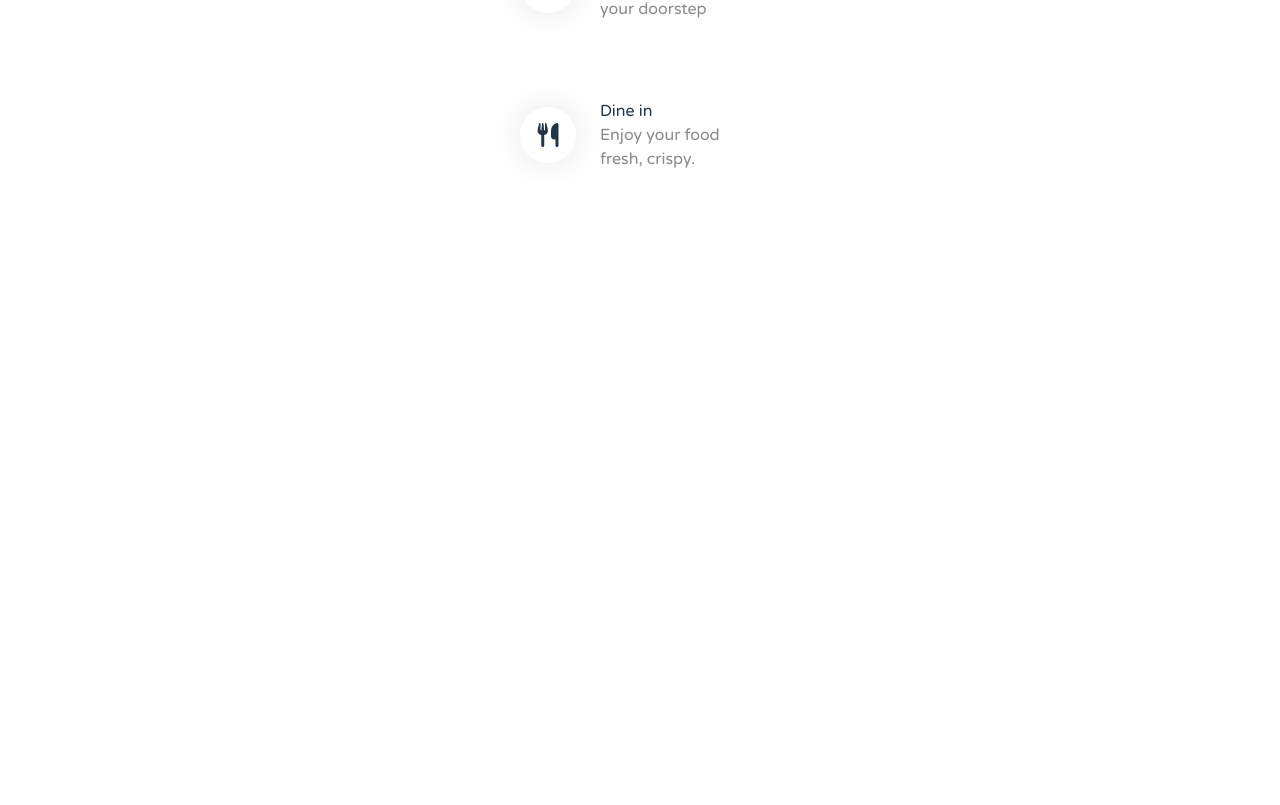
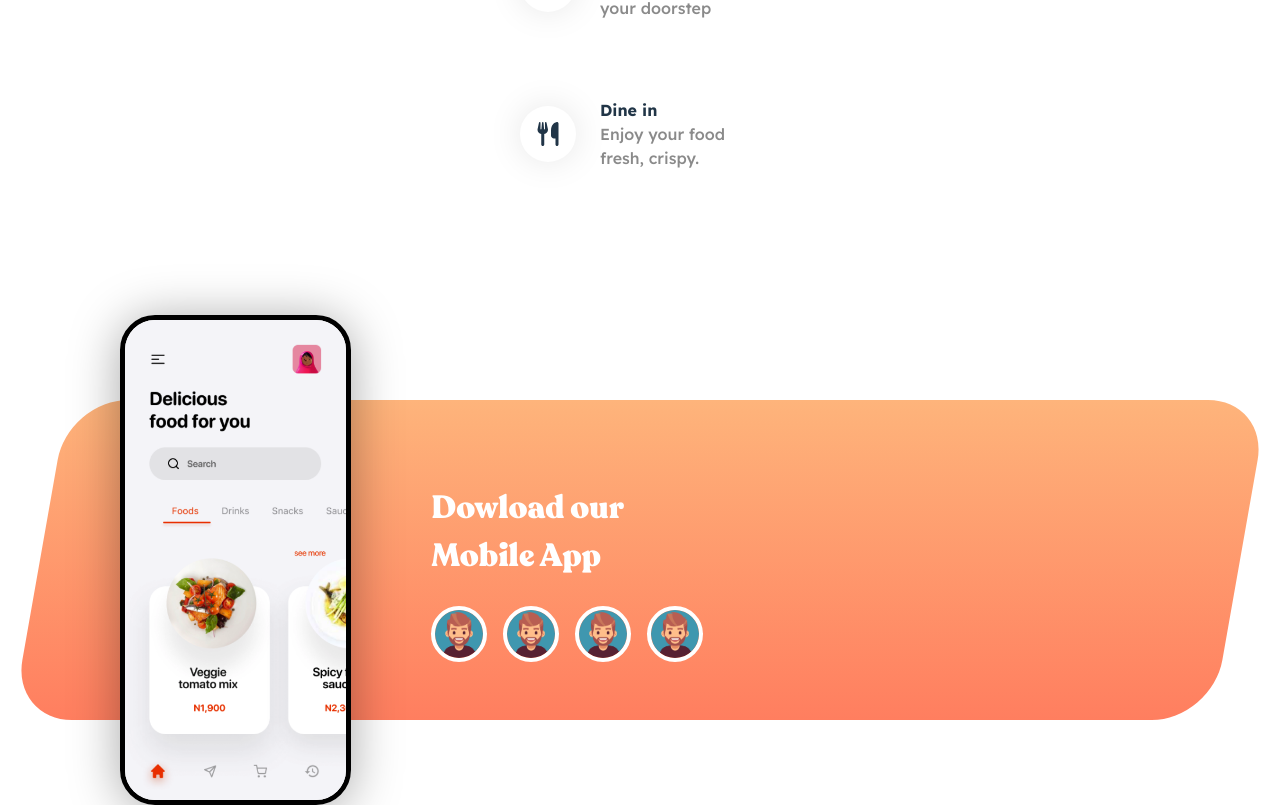
Before and after one commit to Dinista/Food-Ordering-Mango, a React (Vite) app in the folder front-end/: page / in a window 1280 px wide. Shown: the part 892-1697 px from the top of the page. Before the commit the page ends 1133 px from the top, so only its background shows below. Built offline with nearby package versions, Linux system fonts and the light colour scheme.

Commit message:
Building modible banner

```diff
--- a/front-end/src/Header.css
+++ b/front-end/src/Header.css
@@ -21,7 +21,7 @@
     align-items: center;
     justify-content: space-between;
     font-size: medium;
-    box-shadow: 0 0px 50px rgba(0, 0, 0, 0.065);
+    box-shadow: 0 0px 50px rgba(7, 0, 44, 0.07);
   }
 
   .logo {
--- a/front-end/src/HeroPage.css
+++ b/front-end/src/HeroPage.css
@@ -37,7 +37,7 @@
   }
 
   .colored-text {
-    color: #FF4500; /* Adjust the color to match your design */
+    color: #FF4500;
   }
 
   .hero-subtext {
@@ -64,7 +64,7 @@
     padding: 10px 20px;
     font-size: 1em;
     color: white;
-    background-color: #ff5c1c; /* Adjust the background color to match your design */
+    background-color: #ff5c1c;
     border: none;
     border-radius: 50px;
     cursor: pointer;
--- /dev/null
+++ b/front-end/src/MobileBanner.css
@@ -0,0 +1,58 @@
+.banner-section{
+    display: flex;
+    justify-content: center;
+    align-items: center;
+}
+
+
+.banner-container{
+    margin-top: 10em;
+    display: flex;
+    justify-content: center;
+    align-items: center;
+    position: relative;
+}
+
+.banner-bg{
+    display: flex;
+    width : 75em;
+    height : 20em;
+    background: linear-gradient(to top, #ff7e5f, #feb47b);
+    border-radius: 60px;
+    transform: skew(-10deg);
+}
+
+.banner-content{
+    position: absolute;
+    left: 5em;
+    display: flex;
+    justify-content: center;
+    align-items: center;
+    gap: 5em;
+}
+
+.cell-pic{
+    height: 30em;
+    box-shadow: 0 4px 50px rgba(0, 0, 0, 0.35); /* Box shadow */
+    border: 5px solid black;
+    border-radius: 35px;
+}
+
+.title-banner{
+    font-size: 2em;
+    width: 8em;
+    font-family: CustomFont;
+    color: white;
+    line-height: 1.5em;
+}
+
+.user-banner{
+    display: flex;
+    gap: 1em;
+}
+
+.user-pic{
+    width: 3em;
+    border: 4px solid white;
+    border-radius: 100%;
+}
--- /dev/null
+++ b/front-end/src/MobileBanner.jsx
@@ -0,0 +1,30 @@
+import React from 'react';
+import './MobileBanner.css';
+import CellPhone from './assets/Cellphone.svg';
+import user from './assets/ProfilePic.png';
+
+const MobileBanner = () => {
+  return (
+    <div className="banner-section">
+        <section className="banner-container">
+            <div className="banner-bg">
+            </div>
+            <div className="banner-content">
+                <img src={CellPhone} alt="Mobile App" className="cell-pic" />
+                <div className="text-banner">
+                    <h1 className="title-banner">Dowload our Mobile App</h1>
+                    <div  className = "user-banner">
+                        <img src={user} alt="Profile" className="user-pic" />
+                        <img src={user} alt="Profile" className="user-pic" />
+                        <img src={user} alt="Profile" className="user-pic" />
+                        <img src={user} alt="Profile" className="user-pic" />
+                    </div>
+                </div>
+            </div>
+
+        </section>
+    </div>
+  );
+};
+
+export default MobileBanner;
--- a/front-end/src/index.css
+++ b/front-end/src/index.css
@@ -1,8 +1,8 @@
 @import url('https://fonts.googleapis.com/css2?family=Varela+Round&display=swap');
-
+@import url('https://fonts.googleapis.com/css2?family=Lexend:wght@100..900&display=swap');
 
 :root {
-  font-family: "Varela Round", sans-serif, Avenir, Helvetica, Arial, sans-serif;
+  font-family: "Lexend","Varela Round", sans-serif, Avenir, Helvetica, Arial, sans-serif;
   line-height: 1.5;
   font-weight: 400;
 
--- a/front-end/src/main.jsx
+++ b/front-end/src/main.jsx
@@ -3,10 +3,12 @@ import ReactDOM from 'react-dom/client'
 import './index.css'
 import Header from './Header.jsx'
 import HeroSection from './HeroPage.jsx'
+import MobileBanner from './MobileBanner.jsx'
 
 ReactDOM.createRoot(document.getElementById('root')).render(
   <React.StrictMode>
     <Header/>
     <HeroSection/>
+    <MobileBanner/>
   </React.StrictMode>,
 )
```
Also changed, not shown: front-end/src/assets/Cellphone.svg (added).
